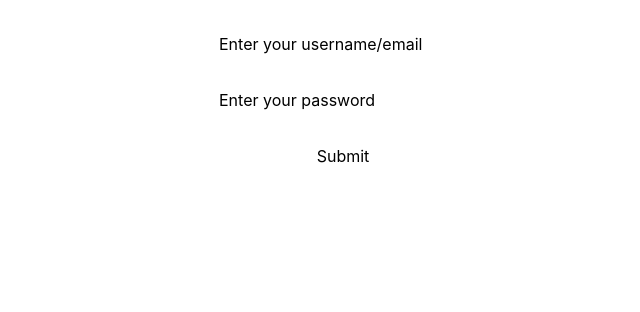
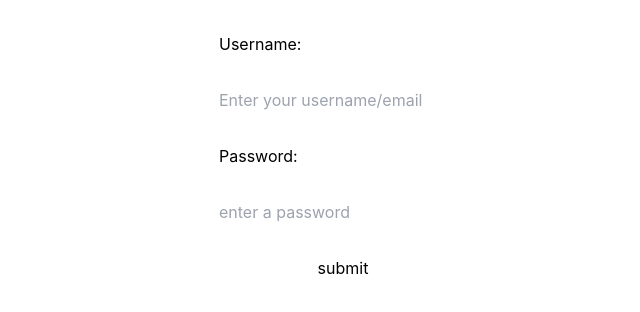
Before and after one commit to liquid-O2/ryokucha, a Next.js app: page / in a window 1280 px wide. Shown: the top 312 px of the page, without its empty margins (297-937 px from the left). Built offline with nearby package versions, Linux system fonts and the light colour scheme.

Commit message:
fixed hydration error--removing html frm layout

```diff
--- a/app/(Form)/Form.tsx
+++ b/app/(Form)/Form.tsx
@@ -15,29 +15,29 @@ export default function Form() {
   const onSubmit: SubmitHandler<Inputs> = (data) => console.log(data);
 
   return (
-    <>
     <div className='flex items-center flex-col mt-8'>
       <form
-          onSubmit={() => handleSubmit(onSubmit)}
-          className='flex flex-col gap-y-8'>
+        onSubmit={handleSubmit(onSubmit)}
+        className='flex flex-col gap-y-8'
+        autoComplete='off'>
+        <label htmlFor='uname'>Username:</label>
         <input
-            placeholder={'Enter your username/email'}
-            defaultValue={'Enter your username/email'}
+          type='email'
+          id='uname'
+          placeholder='Enter your username/email'
           {...(register('username'), { required: true })}
         />
+        <label htmlFor='pwd'>Password:</label>
         <input
-            placeholder={'enter a password'}
-            defaultValue={'Enter your password'}
+          type='password'
+          id='pwd'
+          placeholder='enter a password'
           {...register('password', {
             required: true,
           })}
         />
-          {errors.password ? (
-            <span className='text-red-900'>Password error</span>
-          ) : null}
-          <input type='submit' />
+        <input type='submit' value='submit' />
       </form>
     </div>
-    </>
   );
 }
--- a/app/layout.tsx
+++ b/app/layout.tsx
@@ -4,10 +4,5 @@ export default function RootLayout({
 }: {
   children: React.ReactNode;
 }) {
-  return (
-    <html>
-      <Head />
-      <body>{children}</body>
-    </html>
-  );
+  return <body>{children}</body>;
 }
```
Lines whose indentation alone changed are shown as unchanged.
